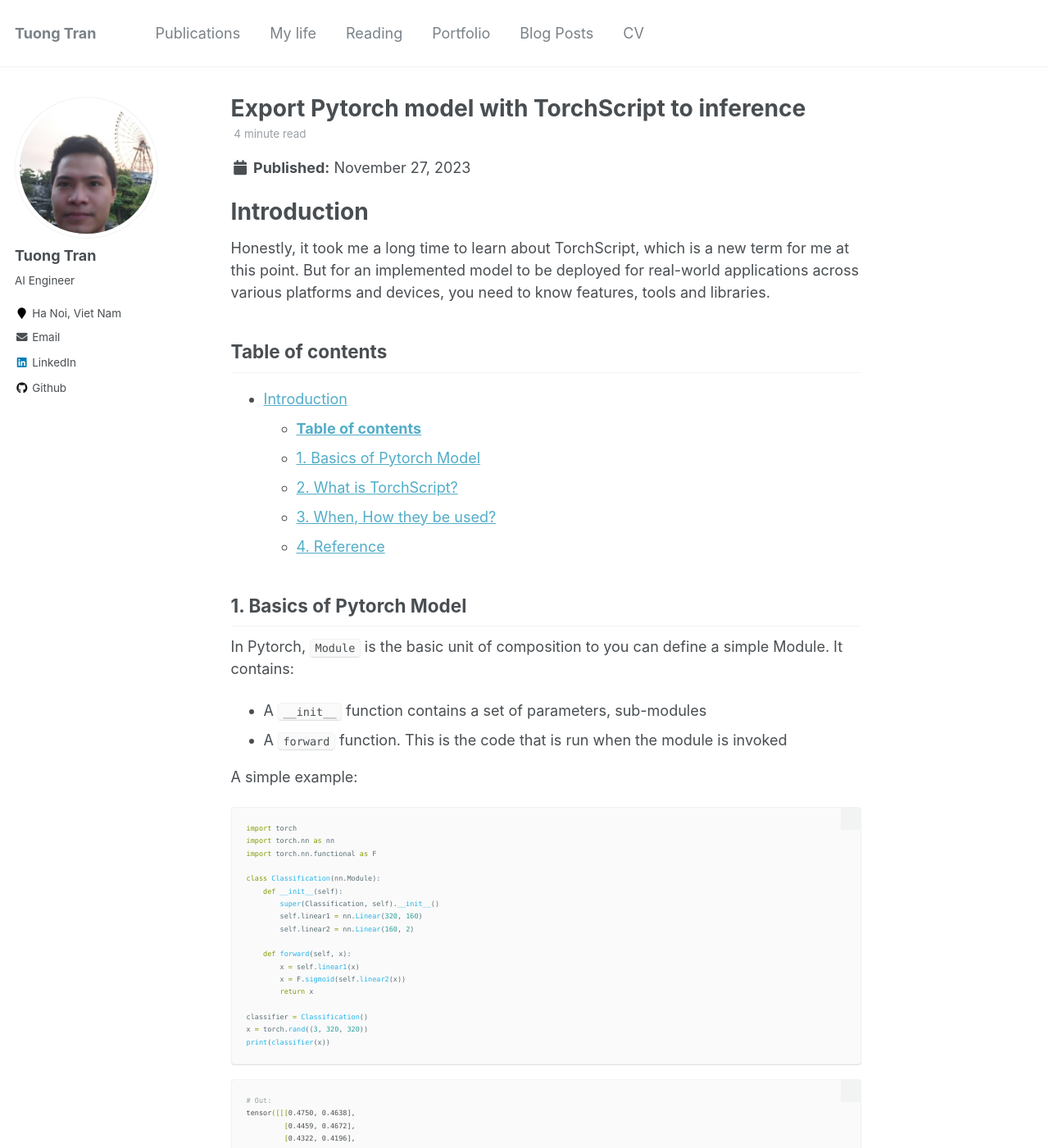
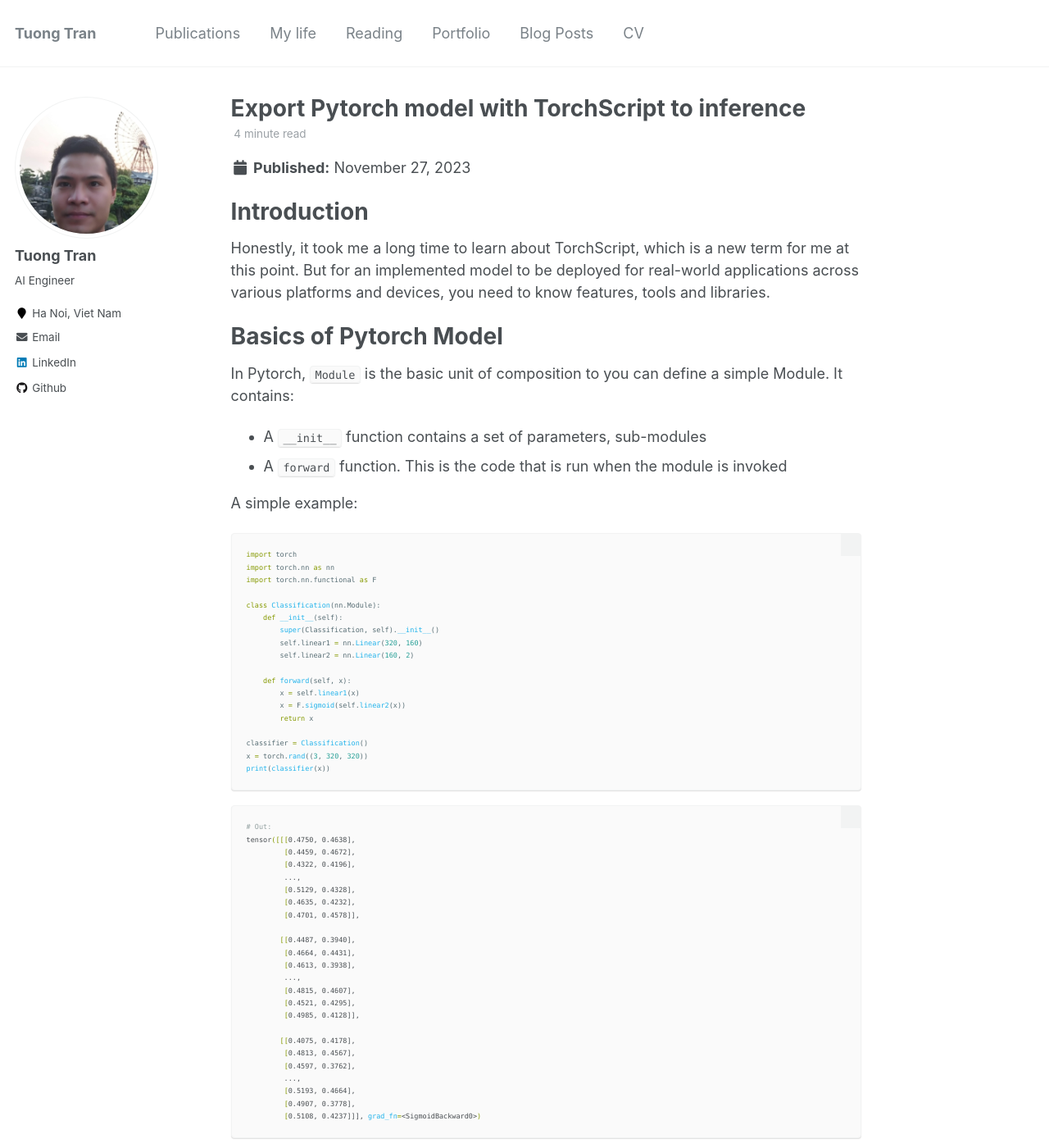
Before and after one commit to tuongtranngoc/tuongtranngoc.github.io, a Jekyll site: the page built from _posts/2023-12-02-torchscript.md, in a window 1280 px wide and 1400 px high. Shown: the whole window at 82% size. Built offline with Jekyll 4.4.1, drawn with Linux system fonts in a browser that asks for light colours; some of the changed text lies outside the part shown.

Commit message:
update: blogs/torchscript

````diff
--- a/_posts/2023-12-02-torchscript.md
+++ b/_posts/2023-12-02-torchscript.md
@@ -20,18 +20,8 @@ tags:
 
 Honestly, it took me a long time to learn about TorchScript, which is a new term for me at this point. But for an implemented model to be deployed for real-world applications across various platforms and devices, you need to know features, tools and libraries.
 
-## **Table of contents**
-- [Introduction](#introduction)
-  - [**Table of contents**](#table-of-contents)
-  - [1. Basics of Pytorch Model](#1-basics-of-pytorch-model)
-  - [2. What is TorchScript?](#2-what-is-torchscript)
-  - [3. When, How they be used?](#3-when-how-they-be-used)
-  - [4. Reference](#4-reference)
 
-
-<a name="1"></a>
-
-## 1. Basics of Pytorch Model
+# Basics of Pytorch Model
 In Pytorch, `Module` is the basic unit of composition to you can define a simple Module. It contains:
 +  A `__init__` function contains a set of parameters, sub-modules
 +  A `forward` function. This is the code that is run when the module is invoked
@@ -90,9 +80,7 @@
 
 `Graph mode` is the default model in Tensorflow, which means that the code is converted into a graph representation, and then executed by a runtime engine. This allows for better performance and scalability, as the graph can be optimized and parallelized across multiple devices.
 
-<a name="2"></a>
-
-## 2. What is TorchScript?
+# What is TorchScript?
 With TorchScript, Pytorch provides ease-of-use and flexibility in eager mode, while seamlessly transitioning to graph model for speed, optimization and functionality in C++ runtime enviroments.
 
 Pytorch provides two methods to convert `nn.Module` into a graph represented in TorchScript format: `trace` and `script`.
@@ -188,9 +176,8 @@ traced_classifier = torch.jit.scipt(classifier)
 print(traced_ic.code)
 print(traced_classifier.code)
 ```
-<a name="3"></a>
 
-## 3. When, How they be used?
+# When, How they be used?
 
 As above mentioned, TorchScript provides ease-to-use and convert a runtime engine. This allows for better performance and scalability, as the graph can be optimized and parallelized across multiple devices.
 
@@ -205,6 +192,6 @@ print(loaded_script.code)
 
 Futhermore, Pytorch also provides API to can be loaded and executed from C++, with no dependency on Python. Please see [LOADING A TORCHSCRIPT MODEL IN C++](https://pytorch.org/tutorials/advanced/cpp_export.html) tutorial.
 
-## 4. Reference
+## Reference
 + [INTRODUCTION TO TORCHSCRIPT](https://pytorch.org/tutorials/beginner/Intro_to_TorchScript_tutorial.html#tracing-modules)
 + [TorchScript và PyTorch JIT](https://www.youtube.com/watch?v=2awmrMRf0dA)
````
